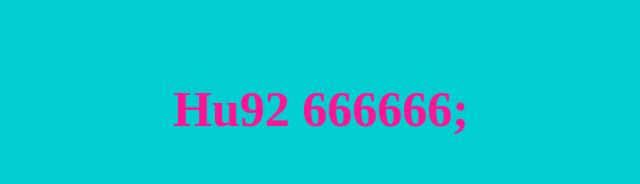
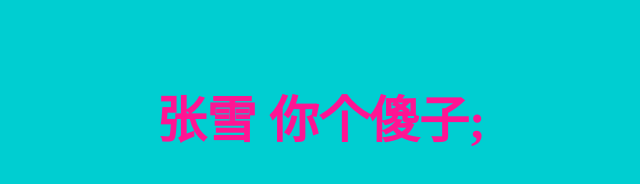
Before and after one commit to Hu92/Hu92.github.io, a plain HTML site: page index.html in a window 1280 px wide. Shown: the whole page, without its empty margins (319-959 px from the left). Drawn offline with Linux system fonts and the light colour scheme.

Commit message:
修改了首页

```diff
--- a/index.html
+++ b/index.html
@@ -22,7 +22,7 @@
 </head>
 <body>
     <div>
-        Hu92 666666;
+        张雪 你个傻子;
     </div>
 </body>
 </html>
```
